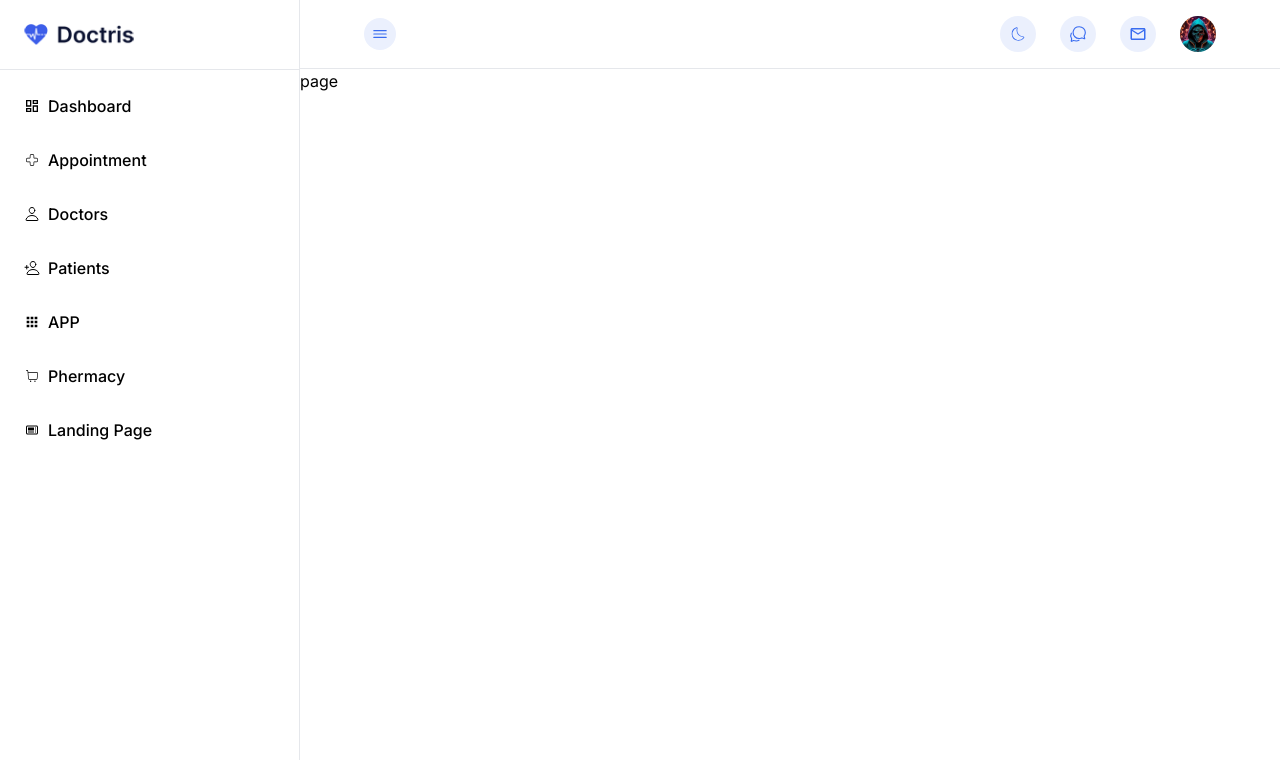
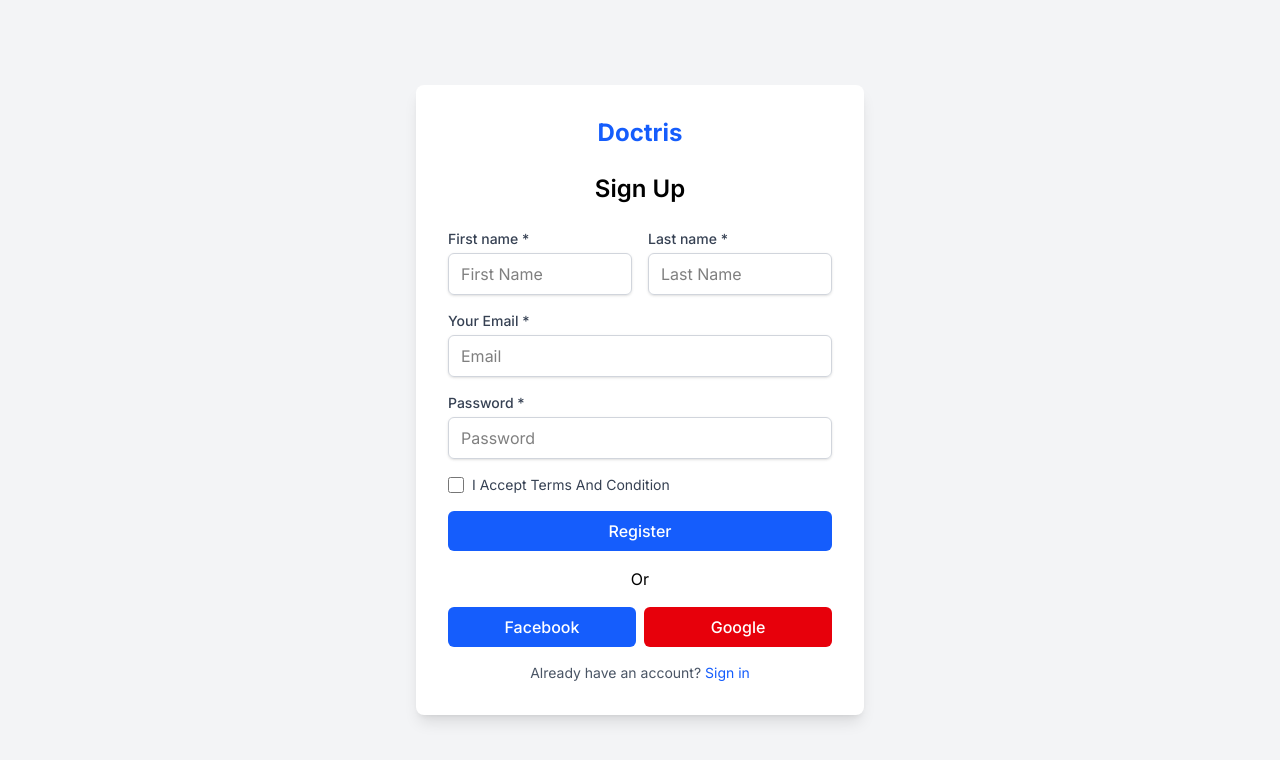
Before and after one commit to MRP-rakib/dashboard, a Next.js app: page /signup in a window 1280 px wide. Shown: the top 760 px of the page. Built offline with nearby package versions, Linux system fonts and the light colour scheme.

Commit message:
dashboard route setup

```diff
--- /dev/null
+++ b/src/app/dashboard/layout.tsx
@@ -0,0 +1,20 @@
+import Navbar from "@/components/navbar/Navbar"
+import Sidebar from "@/components/navbar/Sidebar"
+import { ReactNode } from "react"
+
+interface componentsProps{
+    children:ReactNode
+}
+function layout({children}:componentsProps) {
+  return (
+    <div className="flex items-start">
+        <Sidebar />
+          <div className="flex-1">
+            <Navbar />
+            {children}
+          </div>
+    </div>
+  )
+}
+
+export default layout
--- /dev/null
+++ b/src/app/dashboard/page.tsx
@@ -0,0 +1,14 @@
+import Container from '@/utils/Container'
+import React from 'react'
+
+function Dashboard() {
+  return (
+    <div>
+        <Container>
+            Dashboard
+        </Container>
+    </div>
+  )
+}
+
+export default Dashboard
--- a/src/app/layout.tsx
+++ b/src/app/layout.tsx
@@ -1,8 +1,6 @@
 import type { Metadata } from "next";
 import { Geist, Geist_Mono } from "next/font/google";
 import "./globals.css";
-import Navbar from "@/components/navbar/Navbar";
-import Sidebar from "@/components/navbar/Sidebar";
 import ReduxProvider from "@/components/ReduxProvider";
 
 const geistSans = Geist({
@@ -28,14 +26,10 @@
   return (
     <html lang="en">
       <body
-        className={`${geistSans.variable} ${geistMono.variable} antialiased flex items-start `}
+        className={`${geistSans.variable} ${geistMono.variable} antialiased`}
       >
         <ReduxProvider>
-          <Sidebar />
-          <div className="flex-1">
-            <Navbar />
-            {children}
-          </div>
+          {children}
         </ReduxProvider>
 
 
--- a/src/app/login/page.tsx
+++ b/src/app/login/page.tsx
@@ -1,9 +1,59 @@
-import React from 'react'
+import React from 'react';
 
-function page() {
+const LoginComponent = () => {
   return (
-    <div>page</div>
-  )
-}
+    <div className="flex items-center justify-center min-h-screen bg-gray-100">
+      <div className="w-full max-w-md p-8 bg-white rounded-lg shadow-lg">
+        <div className="flex justify-center mb-6">
+          <span className="text-2xl font-bold text-blue-600"> Doctris</span>
+        </div>
+        <h2 className="text-2xl font-semibold text-center mb-6">Login</h2>
+        <form className="space-y-4">
+          <div>
+            <label className="block text-sm font-medium text-gray-700">Your Email *</label>
+            <input
+              type="email"
+              className="mt-1 block w-full px-3 py-2 border border-gray-300 rounded-md shadow-sm focus:outline-none focus:ring-2 focus:ring-blue-500"
+              placeholder="Email"
+            />
+          </div>
+          <div>
+            <label className="block text-sm font-medium text-gray-700">Password *</label>
+            <input
+              type="password"
+              className="mt-1 block w-full px-3 py-2 border border-gray-300 rounded-md shadow-sm focus:outline-none focus:ring-2 focus:ring-blue-500"
+              placeholder="Password"
+            />
+          </div>
+          <div className="flex items-center justify-between">
+            <div className="flex items-center">
+              <input type="checkbox" className="h-4 w-4 text-blue-600 focus:ring-blue-500 border-gray-300 rounded" />
+              <label className="ml-2 text-sm text-gray-700">Remember me</label>
+            </div>
+            <a href="#" className="text-sm text-blue-600 hover:underline">Forgot password?</a>
+          </div>
+          <button
+            type="submit"
+            className="w-full py-2 px-4 bg-blue-600 text-white font-medium rounded-md hover:bg-blue-700 focus:outline-none focus:ring-2 focus:ring-offset-2 focus:ring-blue-500"
+          >
+            Login
+          </button>
+          <div className="text-center">Or</div>
+          <div className="flex justify-between">
+            <button className="w-1/2 py-2 px-4 bg-blue-600 text-white font-medium rounded-md hover:bg-blue-700 focus:outline-none focus:ring-2 focus:ring-offset-2 focus:ring-blue-500">
+              Facebook
+            </button>
+            <button className="w-1/2 py-2 px-4 bg-red-600 text-white font-medium rounded-md hover:bg-red-700 focus:outline-none focus:ring-2 focus:ring-offset-2 focus:ring-red-500 ml-2">
+              Google
+            </button>
+          </div>
+          <p className="text-center text-sm text-gray-600 mt-4">
+            Don’t have an account? <a href="#" className="text-blue-600 hover:underline">Sign up</a>
+          </p>
+        </form>
+      </div>
+    </div>
+  );
+};
 
-export default page
+export default LoginComponent;
--- a/src/app/page.tsx
+++ b/src/app/page.tsx
@@ -1,12 +1,15 @@
-import Container from '@/utils/Container'
-import React from 'react'
+'use client'
+import { useRouter } from "next/navigation"
+import { useEffect } from "react"
 
 function Home() {
+  const route = useRouter()
+  useEffect(()=>{
+    route.push('/dashboard')
+  },[route])
   return (
     <div>
-      <Container>
-        home
-      </Container>
+
     </div>
   )
 }
--- a/src/app/signup/page.tsx
+++ b/src/app/signup/page.tsx
@@ -1,9 +1,74 @@
-import React from 'react'
+import React from 'react';
 
-function page() {
+const SignUpComponent = () => {
   return (
-    <div>page</div>
-  )
-}
+    <div className="flex items-center justify-center min-h-screen bg-gray-100 ">
+      <div className="w-full max-w-md p-8 bg-white rounded-lg shadow-lg">
+        <div className="flex justify-center mb-6">
+          <span className="text-2xl font-bold text-blue-600"> Doctris</span>
+        </div>
+        <h2 className="text-2xl font-semibold text-center mb-6">Sign Up</h2>
+        <form className="space-y-4">
+          <div className="flex space-x-4">
+            <div className="w-1/2">
+              <label className="block text-sm font-medium text-gray-700">First name *</label>
+              <input
+                type="text"
+                className="mt-1 block w-full px-3 py-2 border border-gray-300 rounded-md shadow-sm focus:outline-none focus:ring-2 focus:ring-blue-500"
+                placeholder="First Name"
+              />
+            </div>
+            <div className="w-1/2">
+              <label className="block text-sm font-medium text-gray-700">Last name *</label>
+              <input
+                type="text"
+                className="mt-1 block w-full px-3 py-2 border border-gray-300 rounded-md shadow-sm focus:outline-none focus:ring-2 focus:ring-blue-500"
+                placeholder="Last Name"
+              />
+            </div>
+          </div>
+          <div>
+            <label className="block text-sm font-medium text-gray-700">Your Email *</label>
+            <input
+              type="email"
+              className="mt-1 block w-full px-3 py-2 border border-gray-300 rounded-md shadow-sm focus:outline-none focus:ring-2 focus:ring-blue-500"
+              placeholder="Email"
+            />
+          </div>
+          <div>
+            <label className="block text-sm font-medium text-gray-700">Password *</label>
+            <input
+              type="password"
+              className="mt-1 block w-full px-3 py-2 border border-gray-300 rounded-md shadow-sm focus:outline-none focus:ring-2 focus:ring-blue-500"
+              placeholder="Password"
+            />
+          </div>
+          <div className="flex items-center">
+            <input type="checkbox" className="h-4 w-4 text-blue-600 focus:ring-blue-500 border-gray-300 rounded" />
+            <label className="ml-2 text-sm text-gray-700">I Accept Terms And Condition</label>
+          </div>
+          <button
+            type="submit"
+            className="w-full py-2 px-4 bg-blue-600 text-white font-medium rounded-md hover:bg-blue-700 focus:outline-none focus:ring-2 focus:ring-offset-2 focus:ring-blue-500"
+          >
+            Register
+          </button>
+          <div className="text-center">Or</div>
+          <div className="flex justify-between">
+            <button className="w-1/2 py-2 px-4 bg-blue-600 text-white font-medium rounded-md hover:bg-blue-700 focus:outline-none focus:ring-2 focus:ring-offset-2 focus:ring-blue-500">
+              Facebook
+            </button>
+            <button className="w-1/2 py-2 px-4 bg-red-600 text-white font-medium rounded-md hover:bg-red-700 focus:outline-none focus:ring-2 focus:ring-offset-2 focus:ring-red-500 ml-2">
+              Google
+            </button>
+          </div>
+          <p className="text-center text-sm text-gray-600 mt-4">
+            Already have an account? <a href="#" className="text-blue-600 hover:underline">Sign in</a>
+          </p>
+        </form>
+      </div>
+    </div>
+  );
+};
 
-export default page
+export default SignUpComponent;
--- a/src/components/navbar/Sidebar.tsx
+++ b/src/components/navbar/Sidebar.tsx
@@ -33,48 +33,48 @@
            </div>
            <ul className='flex flex-col gap-7.5 py-6 pl-6'>
               <li>
-                <Link href='/'>
-              <span className={`${pathName === '/'&& 'text-primary dark:text-white'}
+                <Link href='/dashboard'>
+              <span className={`${pathName === '/dashboard'&& 'text-primary dark:text-white'}
               flex items-center gap-2 text-[14px] lg:text-[16px] dark:text-gray-300 dark:hover:text-white font-medium
                   `}>
                 <MdOutlineDashboard /> <p>Dashboard</p></span>
               </Link>
               </li>
               <li>
-                <Link href='/appointment'>
-              <span className={`${pathName === '/appointment'&& 'text-primary dark:text-white'}
+                <Link href='/dashboard/appointment'>
+              <span className={`${pathName === '/dashboard/appointment'&& 'text-primary dark:text-white'}
               flex items-center gap-2 text-[14px] lg:text-[16px] dark:text-gray-300 dark:hover:text-white font-medium
                   `}>
                 <CiMedicalCross /> <p>Appointment</p></span>
               </Link>
               </li>
               <li>
-                <Link href='/doctors'>
-              <span className={`${pathName === '/doctors'&& 'text-primary dark:text-white'}
+                <Link href='/dashboard/doctors'>
+              <span className={`${pathName === '/dashboard/doctors'&& 'text-primary dark:text-white'}
               flex items-center gap-2 text-[14px] lg:text-[16px] dark:text-gray-300 dark:hover:text-white font-medium
                   `}>
                <IoPersonOutline /> <p>Doctors</p></span>
               </Link>
               </li>
               <li>
-                <Link href='/patients'>
-              <span className={`${pathName === '/patients'&& 'text-primary dark:text-white'}
+                <Link href='/dashboard/patients'>
+              <span className={`${pathName === '/dashboard/patients'&& 'text-primary dark:text-white'}
               flex items-center gap-2 text-[14px] lg:text-[16px] dark:text-gray-300 dark:hover:text-white font-medium
                   `}>
                <IoPersonAddOutline /> <p>Patients</p></span>
               </Link>
               </li>
               <li>
-                <Link href='/patients'>
-              <span className={`${pathName === '/patients'&& 'text-primary dark:text-white'}
+                <Link href='/dashboard/patients'>
+              <span className={`${pathName === '/dashboard/patients'&& 'text-primary dark:text-white'}
               flex items-center gap-2 text-[14px] lg:text-[16px] dark:text-gray-300 dark:hover:text-white font-medium
                   `}>
                <MdApps /> <p>APP</p></span>
               </Link>
               </li>
               <li>
-                <Link href='/patients'>
-              <span className={`${pathName === '/patients'&& 'text-primary dark:text-white'}
+                <Link href='/dashboard/patients'>
+              <span className={`${pathName === '/dashboard/patients'&& 'text-primary dark:text-white'}
               flex items-center gap-2 text-[14px] lg:text-[16px] dark:text-gray-300 dark:hover:text-white font-medium
                   `}>
                <CiShoppingCart /> <p>Phermacy</p></span>
```
Also changed, not shown: src/app/dashboard/appointment/page.tsx (renamed from src/app/appointment/page.tsx), src/app/dashboard/doctors/page.tsx (renamed from src/app/doctors/page.tsx), src/app/dashboard/patients/page.tsx (renamed from src/app/patients/page.tsx).
